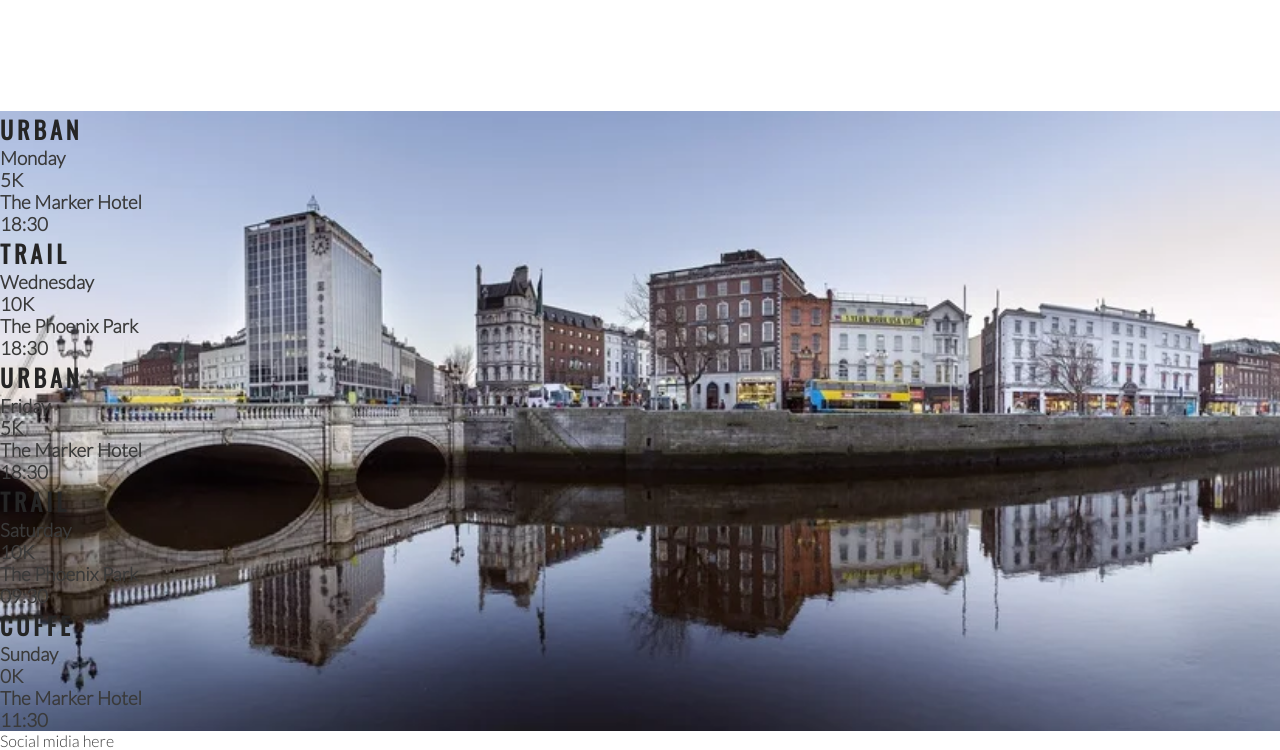
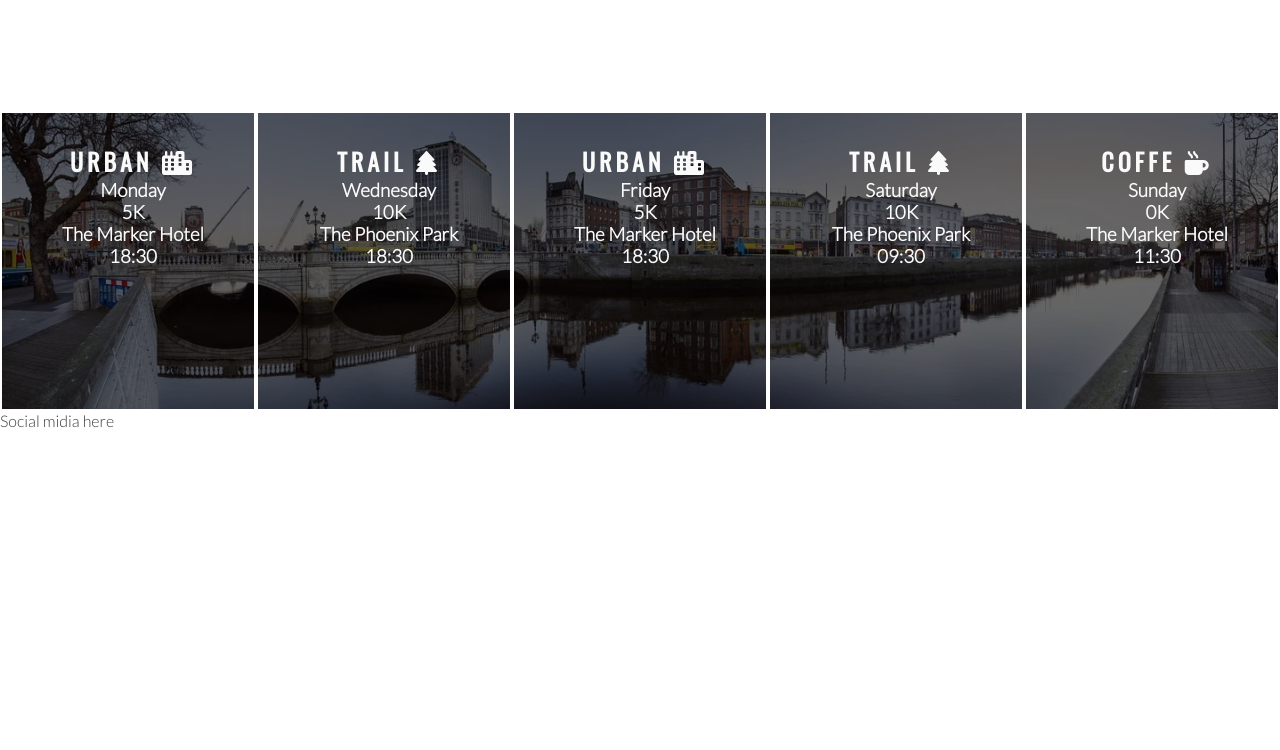
Before and after one commit to lcassis10/love-running, a plain HTML site: page index.html in a window 1280 px wide. Shown: the part 1175-1925 px from the top of the page. After the commit the page ends 1605 px from the top, so only its background shows below. Drawn offline with nearby package versions, Linux system fonts and the light colour scheme.

Commit message:
Style time panels and add icons

```diff
--- a/assets/css/style.css
+++ b/assets/css/style.css
@@ -181,3 +181,20 @@ hr {
     width: 100%;
     overflow: hidden;
      }
+
+#times div {
+    color: #fafafa;
+    background-color: rgba(0, 0, 0, .6);
+    width: 20%;
+    height: 300px;
+    float: left;
+    padding: 30px 0 0 10px;
+    text-align: center;
+    border: 2px solid white;
+    box-sizing: border-box;
+     }
+
+ #times h2 {
+    color: #fafafa;
+
+     }
--- a/index.html
+++ b/index.html
@@ -80,35 +80,35 @@
     </section>
     <section id="times">
         <div>
-            <h2>Urban</h2>
+            <h2>Urban <i class="fa-solid fa-city"></i></h2>
             <h3>Monday</h3>
             <h3>5K</h3>
             <h3>The Marker Hotel</h3>
             <h3>18:30</h3>
         </div>
         <div>
-            <h2>Trail</h2>
+            <h2>Trail <i class="fa-solid fa-tree"></i></h2>
             <h3>Wednesday</h3>
             <h3>10K</h3>
             <h3>The Phoenix Park</h3>
             <h3>18:30</h3>
         </div>
         <div>
-            <h2>Urban</h2>
+            <h2>Urban <i class="fa-solid fa-city"></i></h2>
             <h3>Friday</h3>
             <h3>5K</h3>
             <h3>The Marker Hotel</h3>
             <h3>18:30</h3>
         </div>
         <div>
-            <h2>Trail</h2>
+            <h2>Trail <i class="fa-solid fa-tree"></i></h2>
             <h3>Saturday</h3>
             <h3>10K</h3>
             <h3>The Phoenix Park</h3>
             <h3>09:30</h3>
         </div>
         <div>
-            <h2>Coffe</h2>
+            <h2>Coffe <i class="fa-solid fa-mug-hot"></i></h2>
             <h3>Sunday</h3>
             <h3>0K</h3>
             <h3>The Marker Hotel</h3>
```
